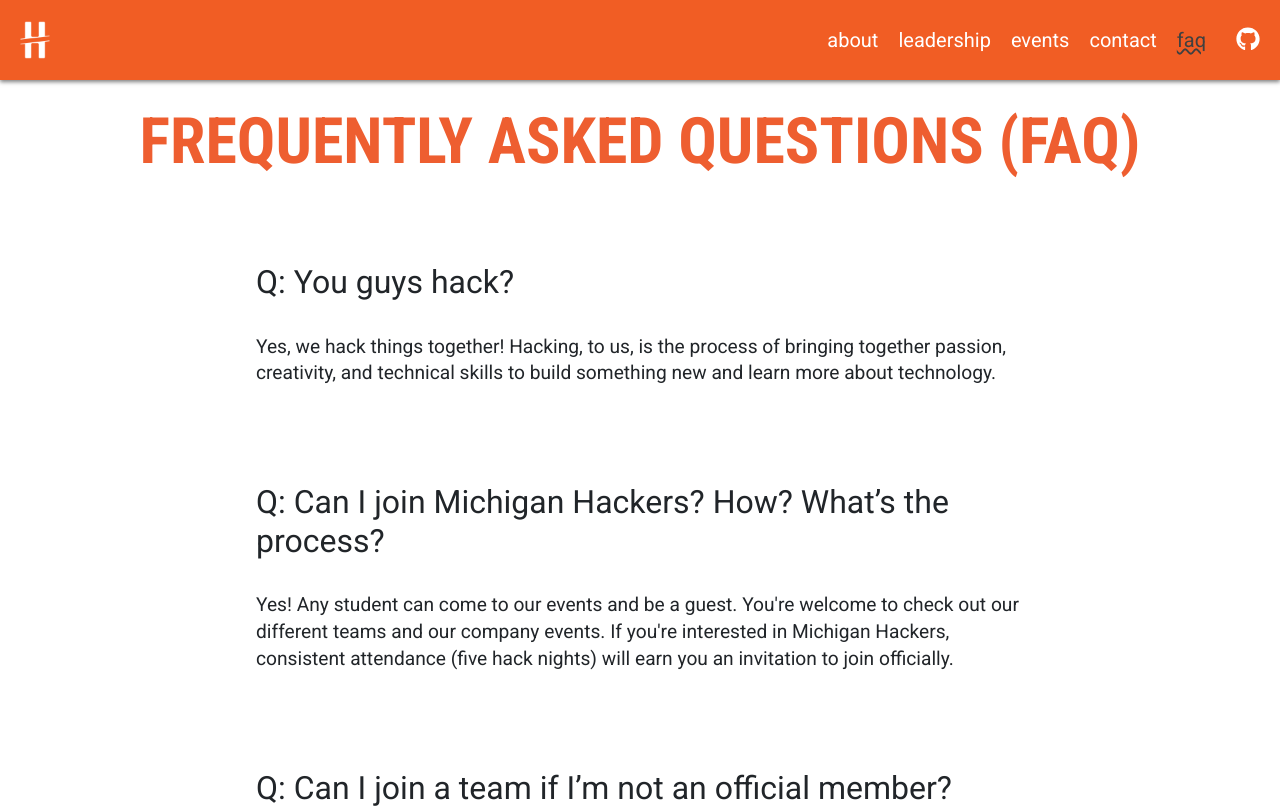
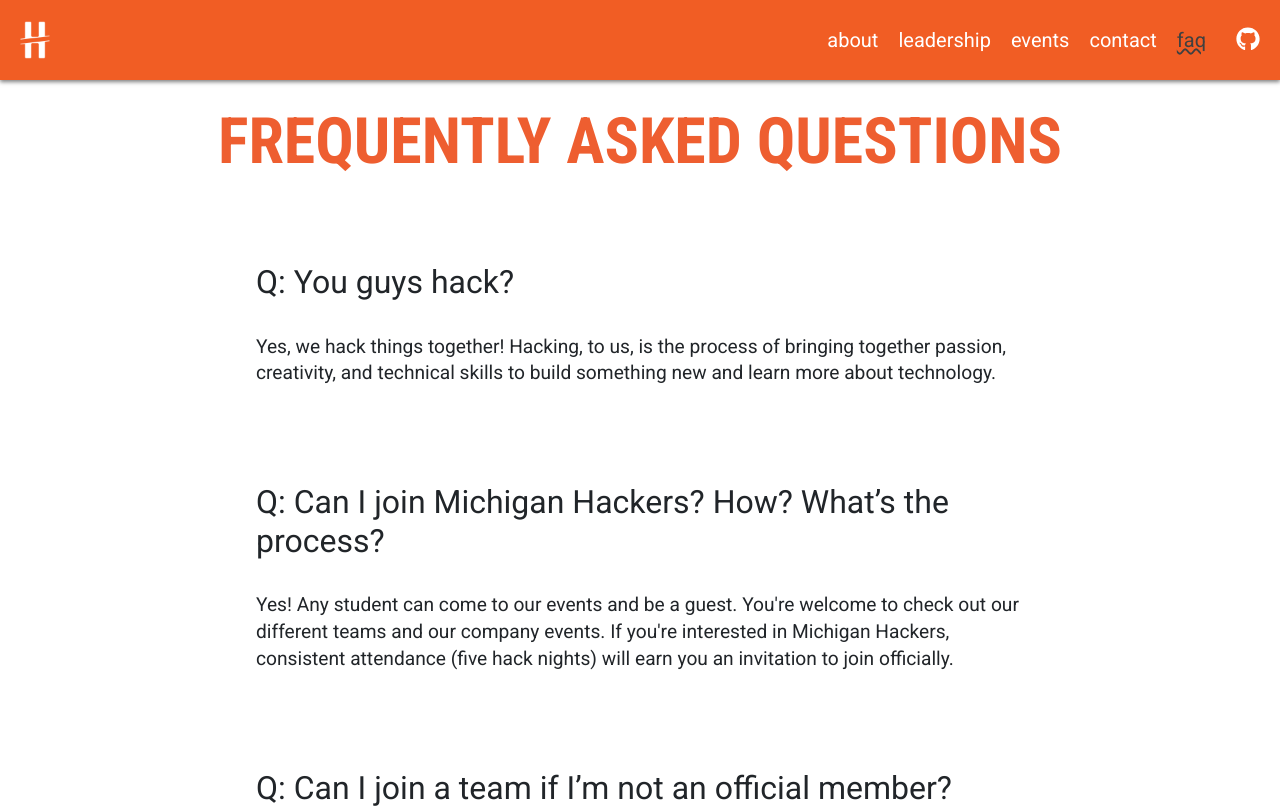
Before and after one commit to michiganhackers/mh-web-new, a React (Create React App) app: page /faq in a window 1280 px wide. Shown: the top 808 px of the page. Built offline with nearby package versions, Linux system fonts and the light colour scheme; no server answers.

Commit message:
Removed "(faq)" from faq title

```diff
--- a/src/components/FAQ/FAQ.jsx
+++ b/src/components/FAQ/FAQ.jsx
@@ -8,7 +8,7 @@ import Navbar from "../Navbar.jsx";
 const FAQ = () => (
     <>
         <Navbar />
-        <SubpageOuter header="frequently asked questions (faq)">
+        <SubpageOuter header="frequently asked questions">
             <Question
                 question="You guys hack?"
                 answer="Yes, we hack things together! Hacking, to us, is the process of bringing together passion, creativity, and technical skills to build something new and learn more about technology."
```
